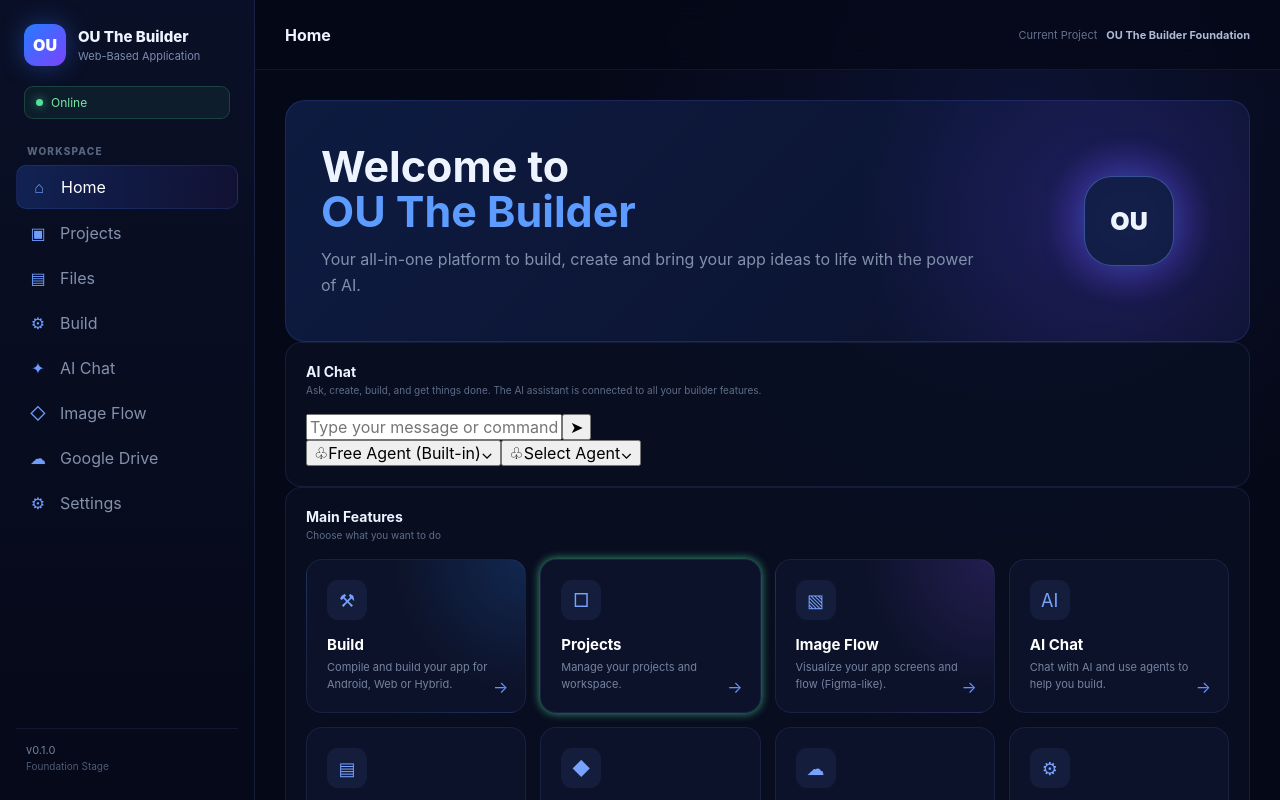
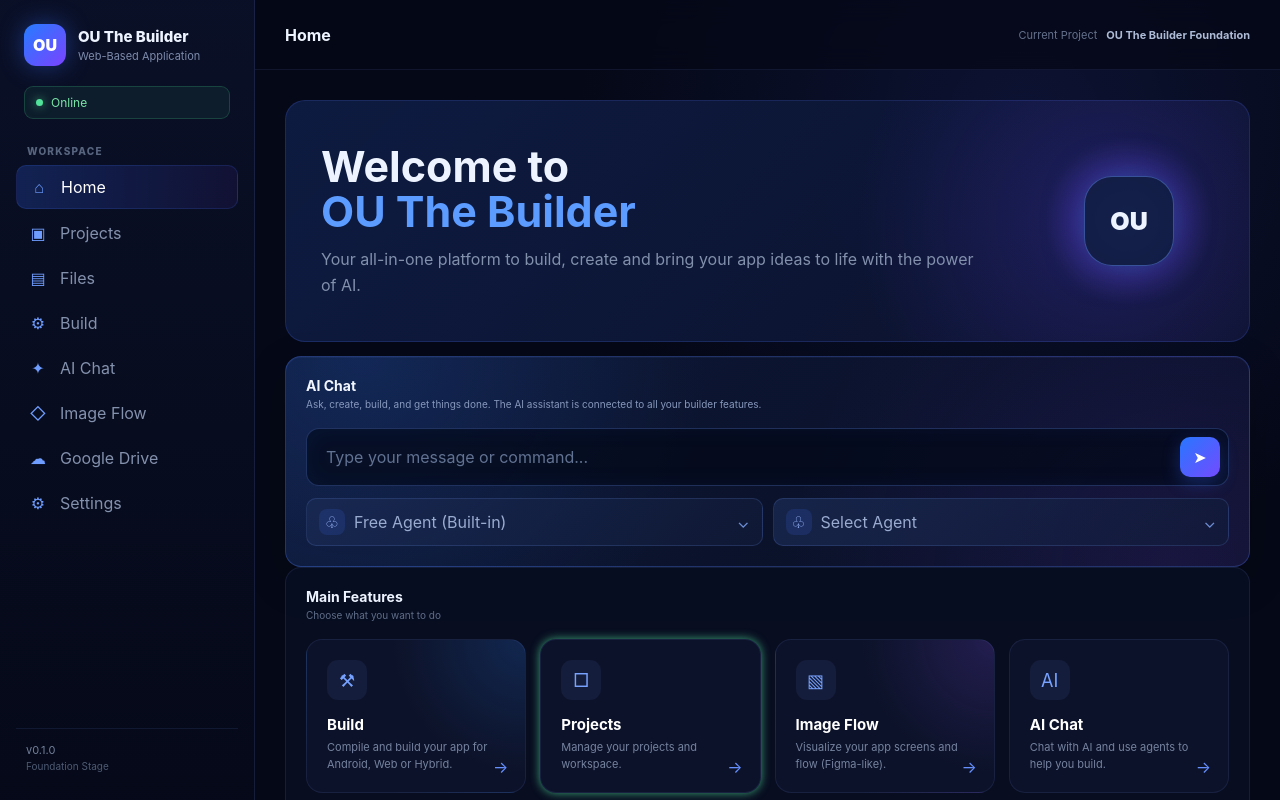
Before and after one commit to OUTheBuilder/OUTheBuilderWBA, a React (Vite) app: page / in a window 1280 px wide. Shown: the top 800 px of the page. Built offline with nearby package versions, Linux system fonts and the light colour scheme.

Commit message:
Fix Home AI Chat visual area only

```diff
--- a/src/App.css
+++ b/src/App.css
@@ -1249,3 +1249,156 @@ button {
   }
 
 }
+
+/* Home AI Chat visual enhancement — scoped to the Home page AI Chat area only */
+.home-chat-panel {
+  margin-top: 14px;
+  border-color: rgba(86, 128, 255, 0.28);
+  background:
+    radial-gradient(
+      circle at 8% 0%,
+      rgba(49, 125, 255, 0.16),
+      transparent 38%
+    ),
+    radial-gradient(
+      circle at 92% 100%,
+      rgba(126, 67, 255, 0.13),
+      transparent 42%
+    ),
+    linear-gradient(
+      135deg,
+      rgba(14, 25, 58, 0.96),
+      rgba(9, 15, 35, 0.96)
+    );
+  box-shadow:
+    0 14px 42px rgba(0, 0, 0, 0.2),
+    inset 0 1px 0 rgba(132, 164, 255, 0.06);
+}
+
+.home-chat-panel .panel-header h2 {
+  color: #f2f6ff;
+}
+
+.home-chat-panel .panel-header span {
+  color: #8798bc;
+}
+
+.home-chat-input {
+  display: flex;
+  align-items: center;
+  gap: 10px;
+  padding: 8px;
+  border: 1px solid rgba(94, 133, 231, 0.3);
+  border-radius: 13px;
+  background: rgba(4, 9, 24, 0.72);
+  box-shadow: inset 0 0 22px rgba(43, 87, 190, 0.08);
+}
+
+.home-chat-input input {
+  flex: 1;
+  min-width: 0;
+  border: 0;
+  outline: none;
+  background: transparent;
+  color: #eef4ff;
+  padding: 10px 11px;
+}
+
+.home-chat-input input::placeholder {
+  color: #627292;
+}
+
+.home-chat-input input:focus {
+  box-shadow: 0 0 0 1px rgba(84, 135, 255, 0.22);
+}
+
+.chat-send-button {
+  width: 40px;
+  height: 40px;
+  flex: 0 0 40px;
+  border: 0;
+  border-radius: 10px;
+  display: grid;
+  place-items: center;
+  color: white;
+  background: linear-gradient(135deg, #2877ff, #734bff);
+  box-shadow: 0 6px 18px rgba(52, 105, 255, 0.3);
+}
+
+.chat-send-button:hover {
+  filter: brightness(1.08);
+  transform: translateY(-1px);
+}
+
+.agent-select-row {
+  display: grid;
+  grid-template-columns: 1fr 1fr;
+  gap: 10px;
+  margin-top: 12px;
+}
+
+.agent-select {
+  min-width: 0;
+  display: flex;
+  align-items: center;
+  gap: 9px;
+  border: 1px solid rgba(92, 127, 211, 0.22);
+  border-radius: 10px;
+  padding: 10px 12px;
+  color: #9aabd0;
+  background:
+    linear-gradient(
+      135deg,
+      rgba(27, 43, 85, 0.72),
+      rgba(17, 27, 57, 0.72)
+    );
+  text-align: left;
+}
+
+.agent-select span:nth-child(2) {
+  flex: 1;
+}
+
+.agent-select span:last-child {
+  color: #6e8ed4;
+}
+
+.agent-select:hover {
+  border-color: rgba(93, 139, 255, 0.42);
+  background:
+    linear-gradient(
+      135deg,
+      rgba(34, 55, 108, 0.8),
+      rgba(21, 32, 67, 0.8)
+    );
+}
+
+.agent-symbol {
+  width: 26px;
+  height: 26px;
+  display: grid;
+  place-items: center;
+  border-radius: 8px;
+  color: #9dbaff;
+  background: rgba(70, 112, 255, 0.15);
+}
+
+@media (max-width: 600px) {
+  .home-chat-panel {
+    padding: 15px;
+  }
+
+  .agent-select-row {
+    grid-template-columns: 1fr;
+  }
+
+  .home-chat-input {
+    padding: 6px;
+  }
+
+  .chat-send-button {
+    width: 38px;
+    height: 38px;
+    flex-basis: 38px;
+  }
+}
```
